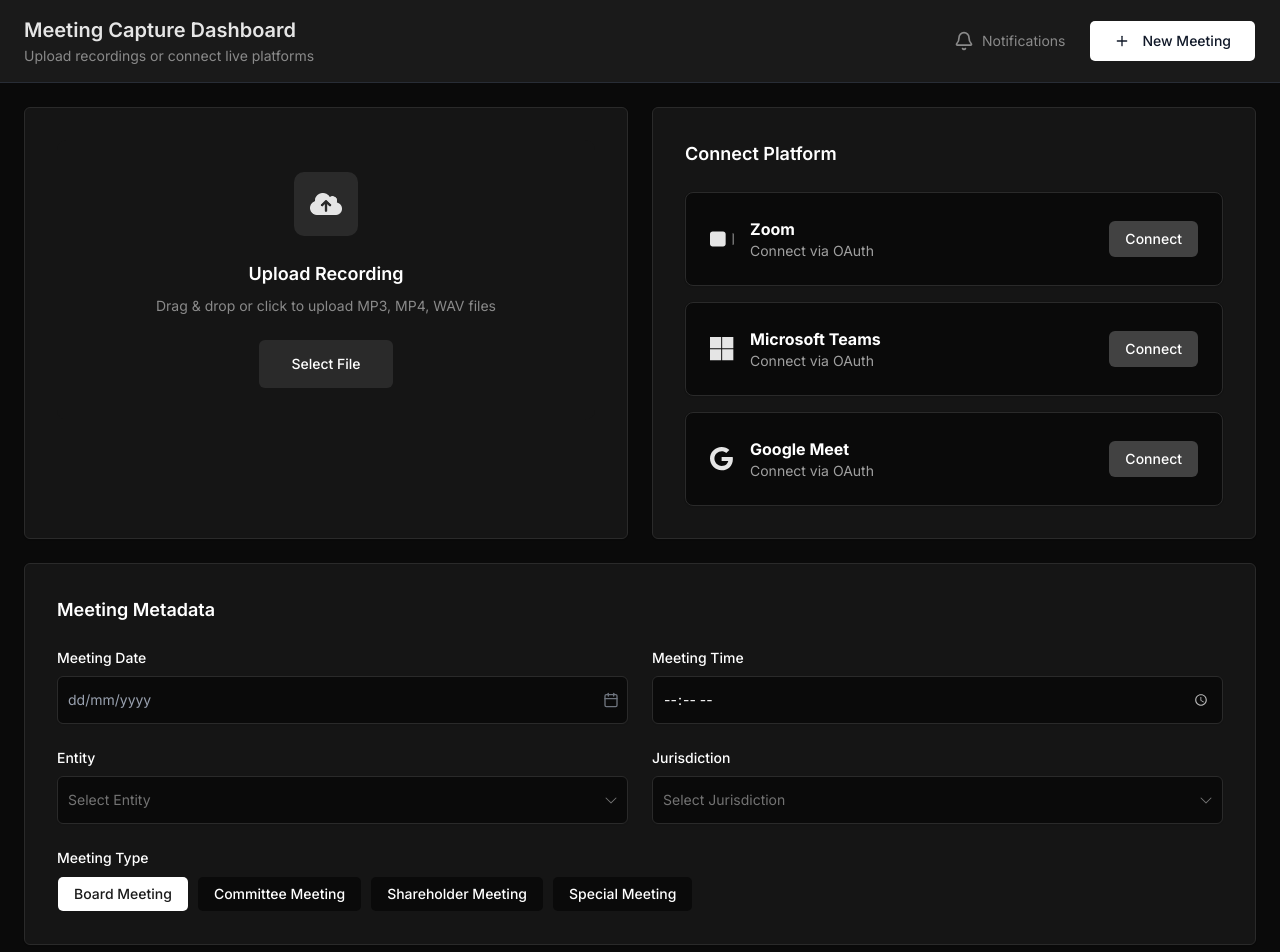
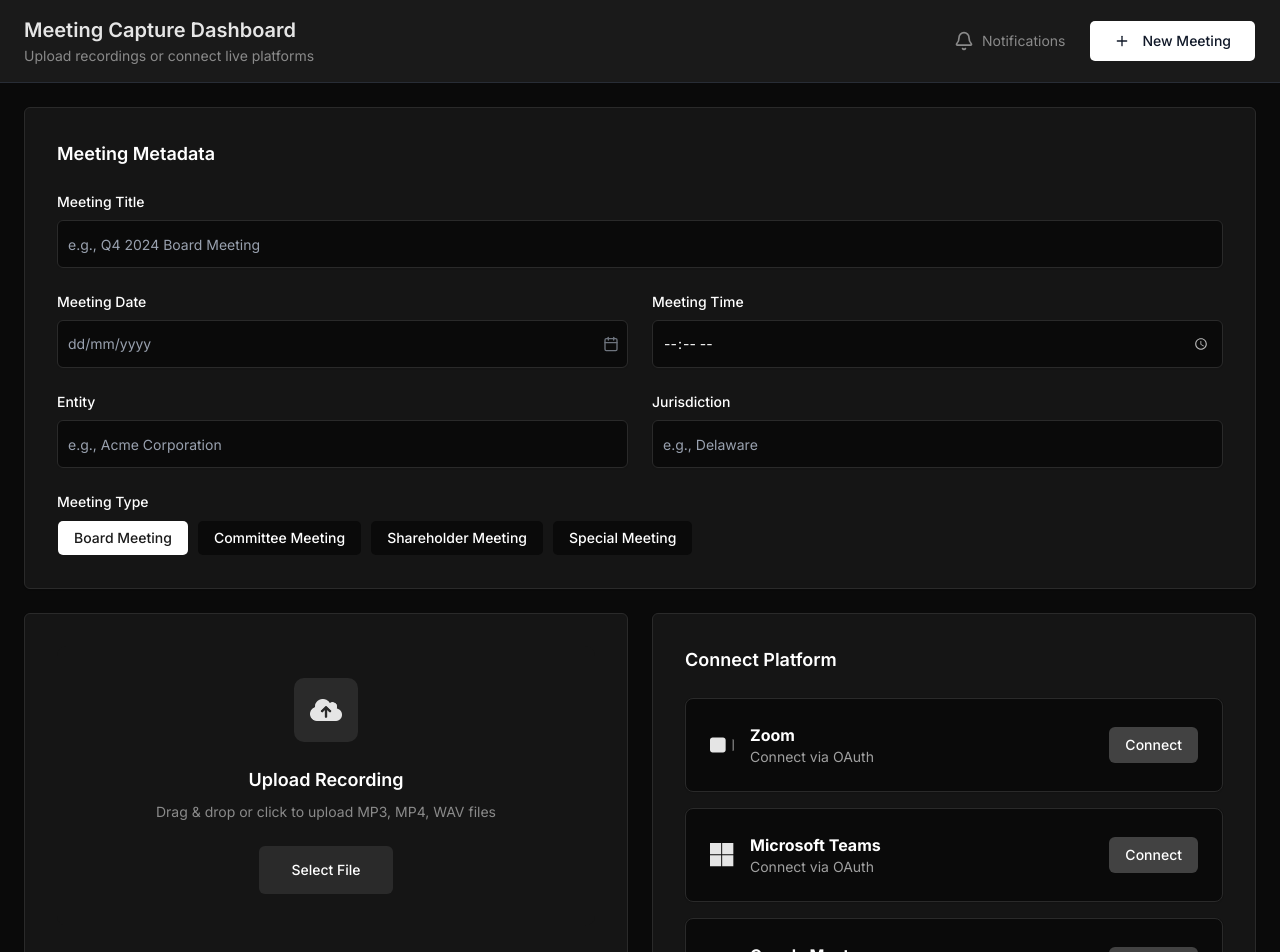
Before and after one commit to shankarpriyank/meeting-resolution-generator, a Next.js app: page /transcribe in a window 1280 px wide. Shown: the top 952 px of the page. Built offline with nearby package versions, Linux system fonts and the light colour scheme.

Commit message:
fix user flow

```diff
--- a/app/api/generate-resolution/route.ts
+++ b/app/api/generate-resolution/route.ts
@@ -51,10 +51,12 @@ export async function POST(request: NextRequest) {
     const prompt = `You are a legal document expert specializing in corporate governance documents for Ireland. Based on the following meeting transcription and metadata, generate a structured board meeting resolution following the Irish corporate governance format.
 
 MEETING METADATA:
+- Meeting Title: ${metadata.meetingTitle || 'N/A'}
 - Entity Name: ${metadata.entityName || 'N/A'}
 - Jurisdiction: ${metadata.jurisdiction || 'Ireland'}
 - Meeting Type: ${metadata.meetingType || 'Board Meeting'}
-- Date & Time: ${metadata.dateTime || 'N/A'}
+- Date: ${metadata.date || 'N/A'}
+- Time: ${metadata.time || 'N/A'}
 
 MEETING TRANSCRIPTION:
 ${transcription}
--- a/app/page.tsx
+++ b/app/page.tsx
@@ -1,5 +1,19 @@
 import { ComponentExample } from "@/components/component-example";
+import { ActiveMeetings } from "@/components/meeting-capture-home/meetings";
+import MeetingCaptureHomeNavbar from "@/components/meeting-capture-home/navbar";
 
 export default function Page() {
-return <ComponentExample />;
+    return (
+        <>
+            <div className='sticky top-0 z-10'>
+                <MeetingCaptureHomeNavbar />
+
+            </div>
+            <div className="bg-[#0a0a0a] mx-auto w-full min-h-screen p-6">
+                <ActiveMeetings />
+            </div>
+
+        </>
+
+    );
 }
--- a/app/transcribe/page.tsx
+++ b/app/transcribe/page.tsx
@@ -135,10 +135,12 @@ And we've been doing this for a while.`);
     const [isGeneratingResolution, setIsGeneratingResolution] = useState(false);
     const [showResolutionPreview, setShowResolutionPreview] = useState(false);
     const [meetingMetadata, setMeetingMetadata] = useState({
-        dateTime: '',
+        date: '',
+        time: '',
         entityName: '',
         jurisdiction: '',
         meetingType: '',
+        meetingTitle: '',
     });
 
     const handleAudioUpload = async (file: File | null) => {
@@ -151,10 +153,10 @@ And we've been doing this for a while.`);
             return;
         }
 
-        if (!meetingMetadata.entityName || !meetingMetadata.meetingType) {
-            alert('Please fill in at least the entity name and meeting type');
-            return;
-        }
+        // if (!meetingMetadata.entityName || !meetingMetadata.meetingType) {
+        //     alert('Please fill in at least the entity name and meeting type');
+        //     return;
+        // }
 
         setIsTranscribing(true);
         setTranscription('');
@@ -277,15 +279,14 @@ And we've been doing this for a while.`);
         setAudioFile(null);
     };
 
-    const handleMetadataSubmit = (metadata: { date: string; time: string; entity: string; jurisdiction: string; meetingType: string }) => {
-        const dateTime = metadata.date && metadata.time
-            ? `${metadata.date}T${metadata.time}`
-            : metadata.date || '';
+    const handleMetadataSubmit = (metadata: { date: string; time: string; entity: string; jurisdiction: string; meetingType: string; meetingTitle: string }) => {
         setMeetingMetadata({
-            dateTime,
+            date: metadata.date || '',
+            time: metadata.time || '',
             entityName: metadata.entity,
             jurisdiction: metadata.jurisdiction,
             meetingType: metadata.meetingType,
+            meetingTitle: metadata.meetingTitle,
         });
         console.log('Meeting metadata saved:', metadata);
     };
@@ -294,11 +295,12 @@ And we've been doing this for a while.`);
     console.log('Audio file:', audioFile);
 
     // Format date from metadata
-    const formatDate = (dateTime: string) => {
-        if (!dateTime) return 'December 15, 2024';
+    const formatDate = (date: string, time?: string) => {
+        if (!date) return 'December 15, 2024';
         try {
-            const date = new Date(dateTime);
-            return date.toLocaleDateString('en-US', {
+            const dateTimeString = time ? `${date}T${time}` : date;
+            const dateObj = new Date(dateTimeString);
+            return dateObj.toLocaleDateString('en-US', {
                 year: 'numeric',
                 month: 'long',
                 day: 'numeric'
@@ -319,6 +321,20 @@ And we've been doing this for a while.`);
                     </div>
                     <div className="bg-[#0a0a0a] mx-auto w-full p-6">
                         <div className="grid grid-cols-1 lg:grid-cols-2 gap-6">
+
+                            <Card className="col-span-2 p-8 bg-[#151515] border border-[#2A2A2A] rounded-sm">
+                                <MeetingMetadataForm
+                                    onSubmit={handleMetadataSubmit}
+                                    initialData={{
+                                        date: meetingMetadata.date || '',
+                                        time: meetingMetadata.time || '',
+                                        entity: meetingMetadata.entityName || '',
+                                        jurisdiction: meetingMetadata.jurisdiction || '',
+                                        meetingType: meetingMetadata.meetingType || '',
+                                        meetingTitle: meetingMetadata.meetingTitle || '',
+                                    }}
+                                />
+                            </Card>
                             <Card className="p-8 bg-[#151515] border border-[#2A2A2A] rounded-sm">
                                 <AudioUpload
                                     onUpload={handleAudioUpload}
@@ -332,24 +348,17 @@ And we've been doing this for a while.`);
                                 <ConnectPlatform />
                             </Card>
 
-                            <Card className="col-span-2 p-8 bg-[#151515] border border-[#2A2A2A] rounded-sm">
-                                <MeetingMetadataForm
-                                    onSubmit={handleMetadataSubmit}
-                                    initialData={meetingMetadata}
-                                />
-                            </Card>
-
-                            <div className="col-span-2">
+                            {/* <div className="col-span-2">
                                 <ActiveMeetings />
-                            </div>
+                            </div> */}
                         </div>
 
                         <div className="mt-8 flex justify-center">
                             <Button
                                 onClick={handleProcessMeeting}
                                 size="lg"
-                                disabled={!audioFile || !meetingMetadata.entityName || !meetingMetadata.meetingType}
-                                className="px-8"
+                                disabled={!audioFile || !meetingMetadata.entityName || !meetingMetadata.meetingType || !meetingMetadata.meetingTitle || !meetingMetadata.date}
+                                className="px-8 py-8 cursor-pointer text-white"
                             >
                                 <FileText className="mr-2 h-5 w-5" />
                                 Process Meeting & Generate Resolution
@@ -364,9 +373,9 @@ And we've been doing this for a while.`);
                     transcription={transcription}
                     isTranscribing={isTranscribing}
                     transcriptionProgress={transcriptionProgress}
-                    meetingTitle={meetingMetadata.meetingType || 'Q4 2024 Board Meeting'}
+                    meetingTitle={meetingMetadata.meetingTitle || meetingMetadata.meetingType || 'Q4 2024 Board Meeting'}
                     entity={meetingMetadata.entityName || 'Acme Corporation Inc.'}
-                    date={formatDate(meetingMetadata.dateTime)}
+                    date={formatDate(meetingMetadata.date, meetingMetadata.time)}
                     jurisdiction={meetingMetadata.jurisdiction || 'Delaware, USA'}
                     resolution={resolution}
                     isGeneratingResolution={isGeneratingResolution}
@@ -381,7 +390,7 @@ And we've been doing this for a while.`);
                 transcription={transcription}
                 isTranscribing={isTranscribing}
                 transcriptionProgress={transcriptionProgress}
-                meetingTitle={meetingMetadata.meetingType || 'Q4 2024 Board Meeting'}
+                meetingTitle={meetingMetadata.meetingTitle || meetingMetadata.meetingType || 'Q4 2024 Board Meeting'}
                 entity={meetingMetadata.entityName || 'Acme Corporation Inc.'}
                 date={formatDate(meetingMetadata.dateTime)}
                 jurisdiction={meetingMetadata.jurisdiction || 'Delaware, USA'}
--- a/components/meeting-capture-home/meeting-metadata-form.tsx
+++ b/components/meeting-capture-home/meeting-metadata-form.tsx
@@ -4,13 +4,13 @@ import { useState } from 'react';
 import { Button } from '@/components/ui/button';
 import { Input } from '@/components/ui/input';
 import { Label } from '@/components/ui/label';
-import {
-  Select,
-  SelectContent,
-  SelectItem,
-  SelectTrigger,
-  SelectValue,
-} from '@/components/ui/select';
+// import {
+//   Select,
+//   SelectContent,
+//   SelectItem,
+//   SelectTrigger,
+//   SelectValue,
+// } from '@/components/ui/select';
 import { DatePicker } from '@/components/ui/date-picker';
 
 interface MeetingMetadata {
@@ -19,6 +19,7 @@ interface MeetingMetadata {
   entity: string;
   jurisdiction: string;
   meetingType: string;
+  meetingTitle: string;
 }
 
 interface MeetingMetadataFormProps {
@@ -40,6 +41,7 @@ export function MeetingMetadataForm({ onSubmit, initialData }: MeetingMetadataFo
     entity: initialData?.entity || '',
     jurisdiction: initialData?.jurisdiction || '',
     meetingType: initialData?.meetingType || 'Board Meeting',
+    meetingTitle: initialData?.meetingTitle || '',
   });
 
   const handleChange = (field: keyof MeetingMetadata, value: string) => {
@@ -53,6 +55,20 @@ export function MeetingMetadataForm({ onSubmit, initialData }: MeetingMetadataFo
       <h2 className="text-lg font-semibold text-white mb-6">Meeting Metadata</h2>
 
       <div className="space-y-6">
+        <div className="space-y-2">
+          <Label htmlFor="meetingTitle" className="text-sm text-white">
+            Meeting Title
+          </Label>
+          <Input
+            id="meetingTitle"
+            type="text"
+            placeholder="e.g., Q4 2024 Board Meeting"
+            value={formData.meetingTitle}
+            onChange={(e) => handleChange('meetingTitle', e.target.value)}
+            className="h-12 bg-[#0A0A0A] border-[#2A2A2A] text-white placeholder:text-gray-400 rounded-sm"
+          />
+        </div>
+
         <div className="grid grid-cols-2 gap-6">
           <div className="space-y-2">
             <Label htmlFor="date" className="text-sm text-white">
@@ -82,39 +98,28 @@ export function MeetingMetadataForm({ onSubmit, initialData }: MeetingMetadataFo
             <Label htmlFor="entity" className="text-sm text-white">
               Entity
             </Label>
-            <Select value={formData.entity} onValueChange={(value) => handleChange('entity', value)}>
-              <SelectTrigger
-                id="entity"
-                className="!h-12 rounded-sm bg-[#0A0A0A] border-[#2A2A2A] text-white w-full data-placeholder:text-gray-400"
-              >
-                <SelectValue placeholder="Select Entity" />
-              </SelectTrigger>
-              <SelectContent className="bg-[#2A2A2A] border-[#2A2A2A]">
-                <SelectItem value="entity1" className="!h-12 text-white focus:bg-[#3A3A3A]">Entity 1</SelectItem>
-                <SelectItem value="entity2" className="!h-12 text-white focus:bg-[#3A3A3A]">Entity 2</SelectItem>
-                <SelectItem value="entity3" className="!h-12 text-white focus:bg-[#3A3A3A]">Entity 3</SelectItem>
-              </SelectContent>
-            </Select>
+            <Input
+              id="entity"
+              type="text"
+              placeholder="e.g., Acme Corporation"
+              value={formData.entity}
+              onChange={(e) => handleChange('entity', e.target.value)}
+              className="h-12 bg-[#0A0A0A] border-[#2A2A2A] text-white placeholder:text-gray-400 rounded-sm"
+            />
           </div>
 
           <div className="space-y-2">
             <Label htmlFor="jurisdiction" className="text-sm text-white">
               Jurisdiction
             </Label>
-            <Select value={formData.jurisdiction} onValueChange={(value) => handleChange('jurisdiction', value)}>
-              <SelectTrigger
-                id="jurisdiction"
-                className="!h-12 rounded-sm bg-[#0A0A0A] border-[#2A2A2A] text-white w-full data-placeholder:text-gray-400"
-              >
-                <SelectValue placeholder="Select Jurisdiction" />
-              </SelectTrigger>
-              <SelectContent className="bg-[#2A2A2A] border-[#2A2A2A]">
-                <SelectItem value="delaware" className="!h-12 text-white focus:bg-[#3A3A3A]">Delaware</SelectItem>
-                <SelectItem value="california" className="!h-12 text-white focus:bg-[#3A3A3A]">California</SelectItem>
-                <SelectItem value="new-york" className="!h-12 text-white focus:bg-[#3A3A3A]">New York</SelectItem>
-                <SelectItem value="texas" className="!h-12 text-white focus:bg-[#3A3A3A]">Texas</SelectItem>
-              </SelectContent>
-            </Select>
+            <Input
+              id="jurisdiction"
+              type="text"
+              placeholder="e.g., Delaware"
+              value={formData.jurisdiction}
+              onChange={(e) => handleChange('jurisdiction', e.target.value)}
+              className="h-12 bg-[#0A0A0A] border-[#2A2A2A] text-white placeholder:text-gray-400 rounded-sm"
+            />
           </div>
         </div>
 
@@ -126,11 +131,10 @@ export function MeetingMetadataForm({ onSubmit, initialData }: MeetingMetadataFo
                 key={type}
                 type="button"
                 onClick={() => handleChange('meetingType', type)}
-                className={`rounded-sm px-4 py-2 ${
-                  formData.meetingType === type
-                    ? 'bg-white text-[#1A1A1A] hover:bg-gray-200'
-                    : 'bg-[#0A0A0A] text-white hover:bg-[#3A3A3A]'
-                }`}
+                className={`cursor-pointer rounded-sm px-4 py-2 ${formData.meetingType === type
+                  ? 'bg-white text-[#1A1A1A] hover:bg-gray-200'
+                  : 'bg-[#0A0A0A] text-white hover:bg-[#3A3A3A]'
+                  }`}
               >
                 {type}
               </Button>
--- a/components/meeting-capture-home/navbar.tsx
+++ b/components/meeting-capture-home/navbar.tsx
@@ -1,8 +1,12 @@
+'use client'
+
 import React from 'react'
 import { Bell, Plus } from 'lucide-react'
 import { Button } from '@/components/ui/button'
+import { useRouter } from 'next/navigation'
 
 const MeetingCaptureHomeNavbar = () => {
+  const router = useRouter();
   return (
     <div className="bg-[#1a1a1a] dark:bg-[#0f0f0f] border-b border-gray-700/50 px-6 py-4">
       <div className="flex items-center justify-between">
@@ -24,6 +28,7 @@ const MeetingCaptureHomeNavbar = () => {
           <Button
             className="cursor-pointer bg-white text-gray-900 hover:bg-gray-100 rounded-sm px-6 py-5 font-medium"
             variant="default"
+            onClick={() => router.push('/transcribe')}
           >
             <Plus className="w-4 h-4 mr-1.5" />
             New Meeting
--- a/components/resolution-view.tsx
+++ b/components/resolution-view.tsx
@@ -192,7 +192,9 @@ interface ResolutionViewProps {
         entityName?: string;
         jurisdiction?: string;
         meetingType?: string;
-        dateTime?: string;
+        meetingTitle?: string;
+        date?: string;
+        time?: string;
     };
 }
 
```
